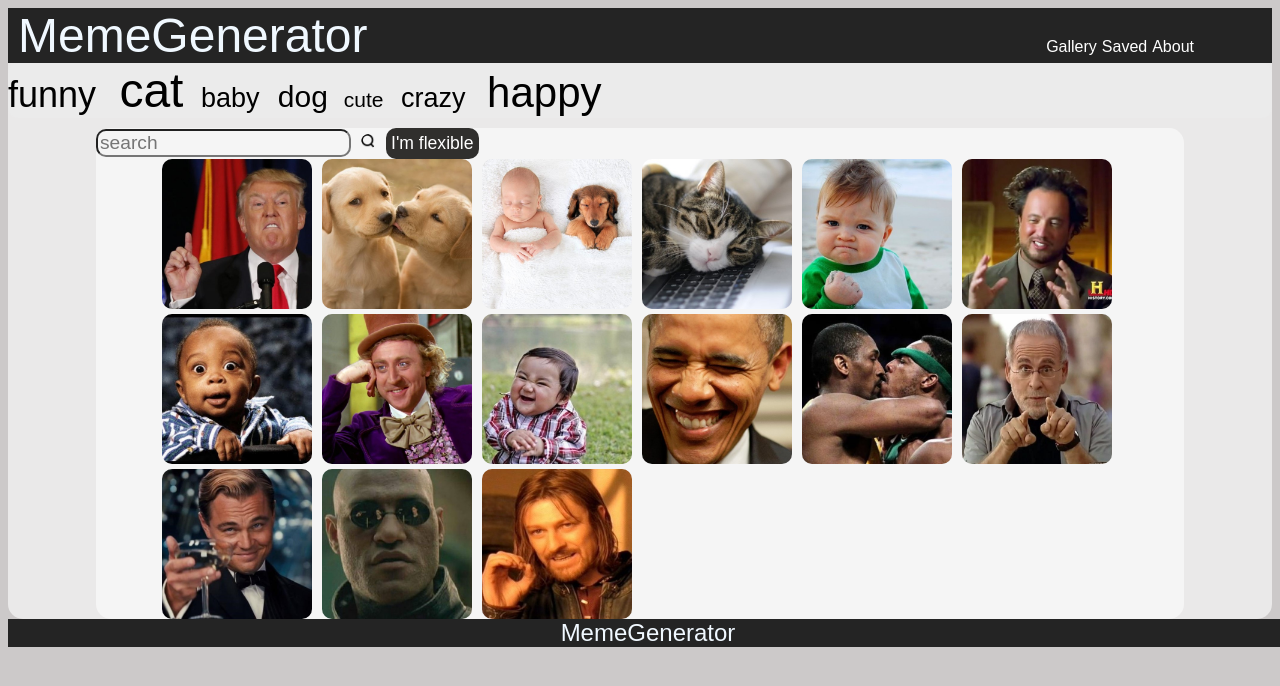
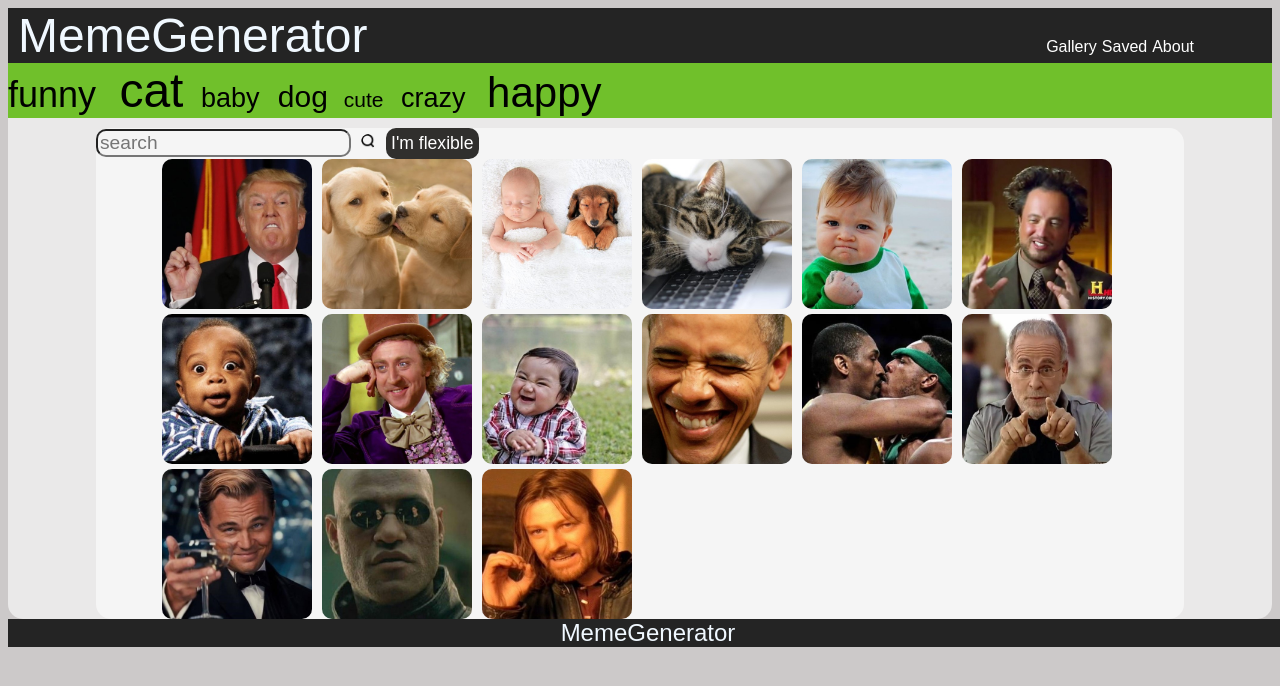
Before and after one commit to eldadYikne/meme, a plain HTML site: page index.html in a window 1280 px wide. Drawn offline with Linux system fonts and the light colour scheme.

Commit message:
commit 6

```diff
--- a/css/meme-css.css
+++ b/css/meme-css.css
@@ -44,8 +44,7 @@ canvas {
 }
 
 .key-word {
-    background-color: rgb(235, 235, 235);
-    border-radius: 10px;
+    background-color: rgb(112, 192, 43);
 }
 
 .key-word a {
```
